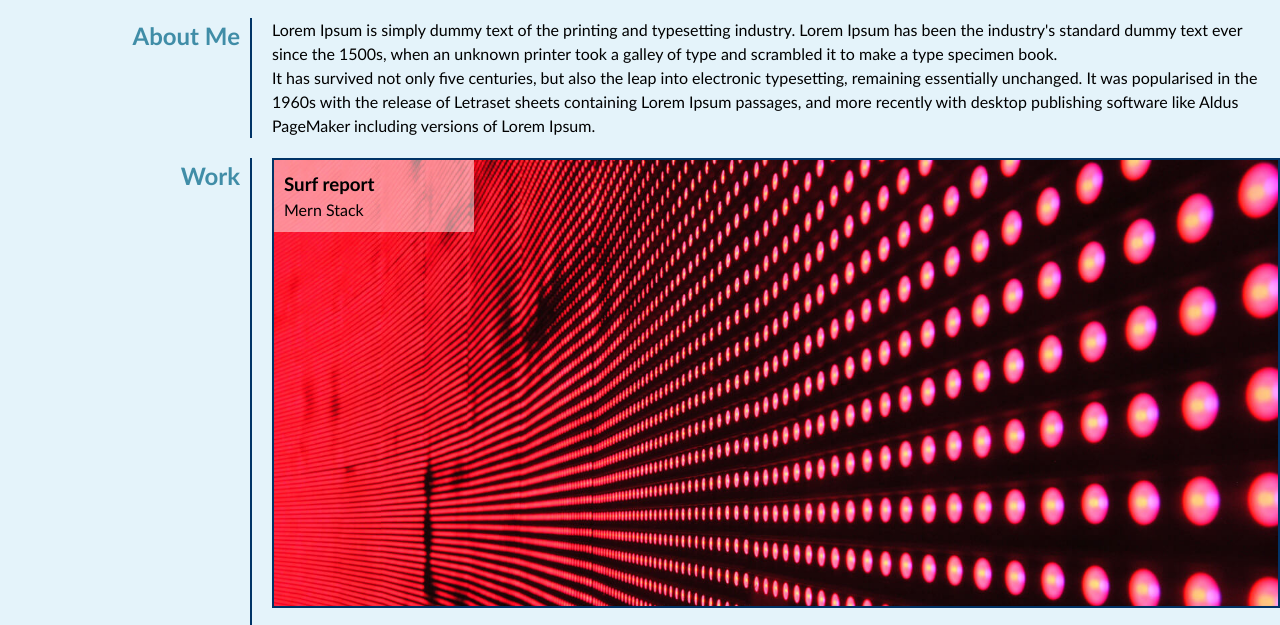
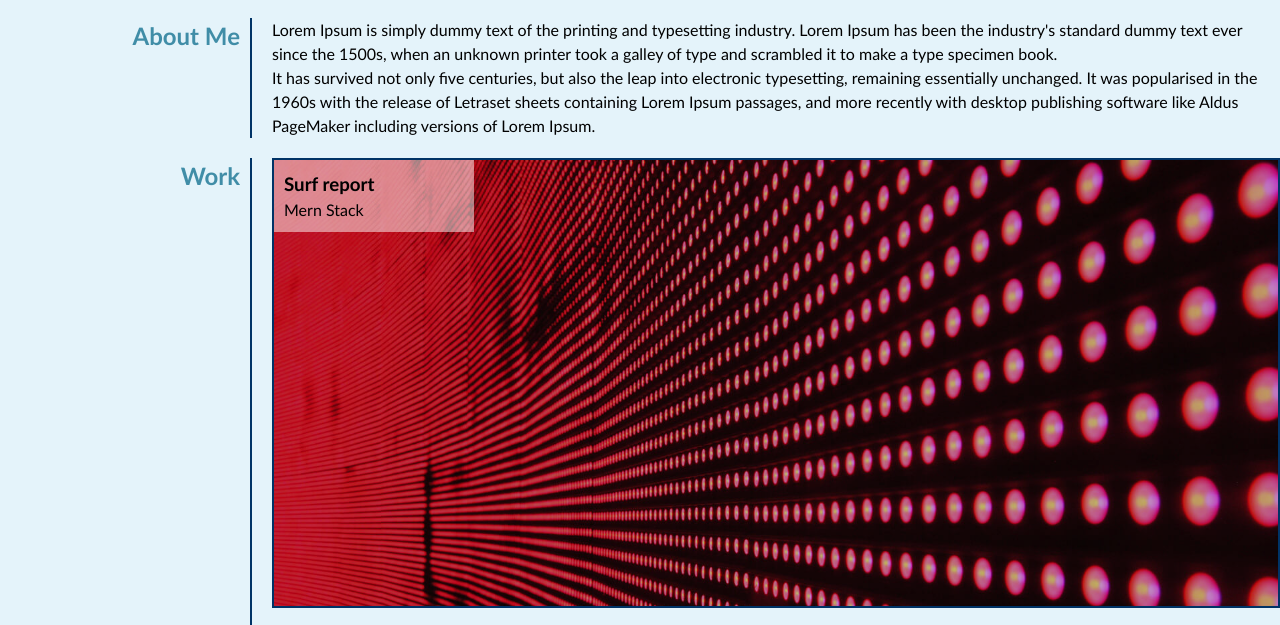
Before and after one commit to Oleksiieng/02-challenge-portfolio, a plain HTML site: page index.html in a window 1280 px wide. Shown: the part 250-875 px from the top of the page. Drawn offline with Linux system fonts and the light colour scheme.

Commit message:
added brightness for img inside blockes

```diff
--- a/css/style.css
+++ b/css/style.css
@@ -111,6 +111,12 @@ nav {
   width: 100%;
   height: auto;
   object-fit: cover;
+  transition: filter 0.3s ease;
+  filter: brightness(75%);
+}
+
+.block:hover img {
+  filter: brightness(100%);
 }
 
 .block-description {
```
